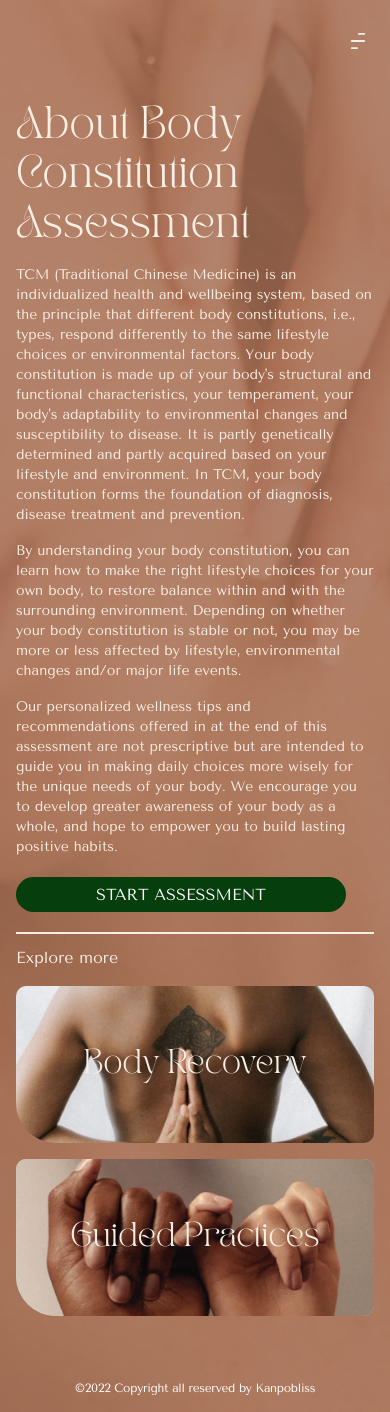
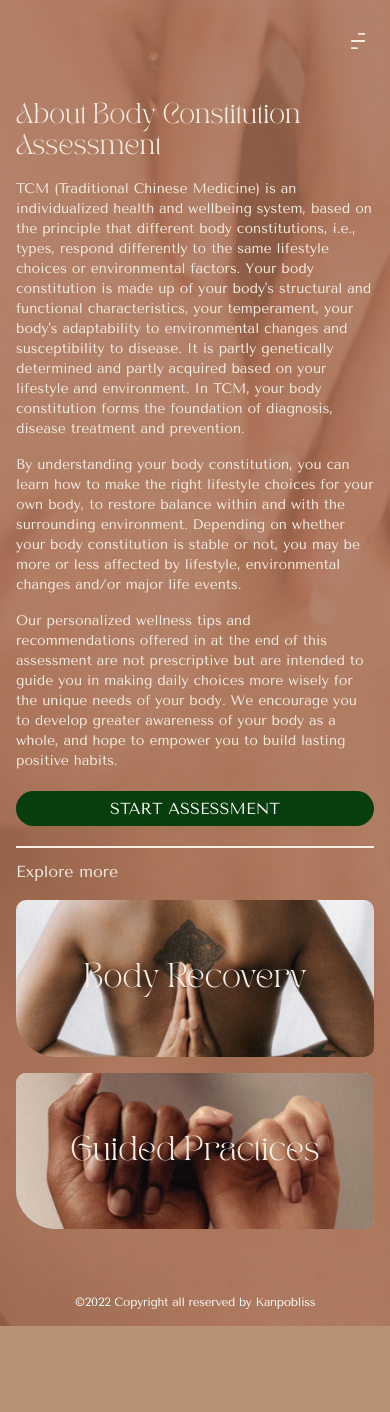
Before and after one commit to tivivui95/kanpobliss, a Next.js app: page /views/5 in a window 390 px wide. After the commit the page ends 1326 px from the top, so only its background shows below. Built offline with nearby package versions, Linux system fonts and the light colour scheme.

Commit message:
update fix ui mobile

```diff
--- a/pages/views/5.js
+++ b/pages/views/5.js
@@ -32,7 +32,7 @@ export default function Content5({ onNav }) {
 
                         <div className="divider"></div>
                         <div className="nearwhite text-base mt-3">Explore more</div>
-                        <div className="grid md:grid-cols-2 md:gap-8 gap-4 pt-4 pb-4">
+                        <div className="grid md:grid-cols-2 md:gap-8 gap-4 pt-4 pb-4" style={{ marginBottom: "49px" }}>
                             <div className="relative flex items-center justify-center" style={{ maxHeight: '185.12px' }}>
                                 <h1 className={styles.cardtitle}>Body Recovery</h1>
                                 <Image src='/images/5/image 2.png' layout="fill" objectFit="cover" className={styles.imgcover} />
--- a/styles/5p.module.css
+++ b/styles/5p.module.css
@@ -64,6 +64,15 @@
     }
 }
 
+@media only screen and (max-width: 767px) {
+    .head1 {
+        font-size: 20px;
+    }
+    .startbtn {
+        width: auto;
+    }
+}
+
 .imgcover {
     background: #C4C4C4;
     border-radius: 10px 10px 10px 40px;
```
